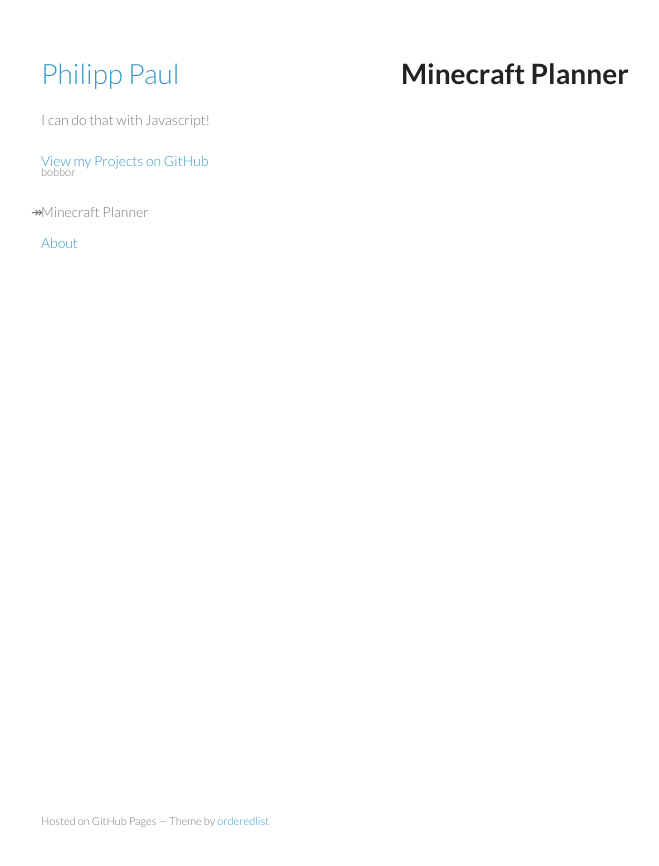
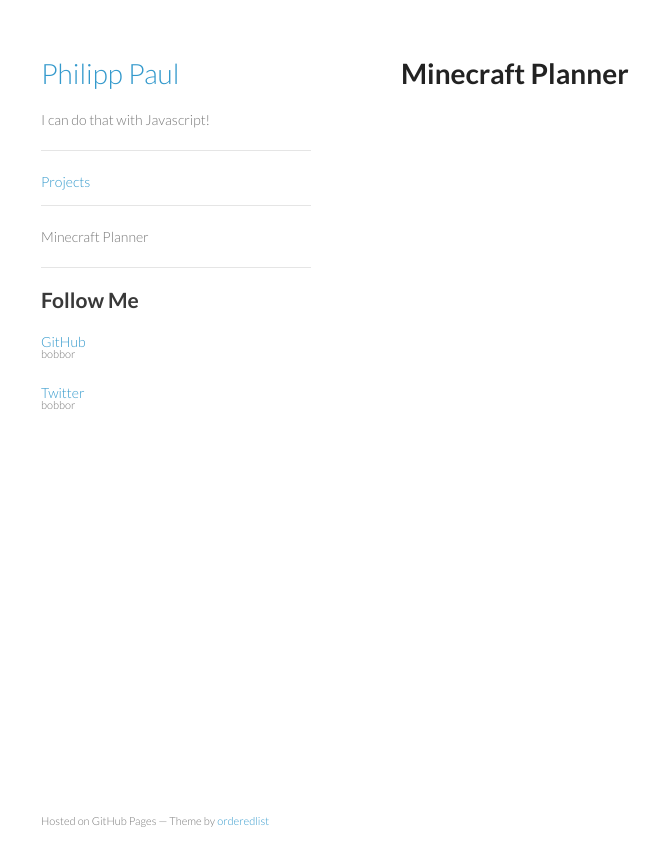
Before and after one commit to bobbor/bobbor.github.io, a Jekyll site: the page built from _posts/2014-02-06-welcome-to-jekyll.md, in a window 1280 px wide. Shown: the top 866 px of the page, without its empty margins (169-828 px from the left). Built offline with Jekyll 4.4.1, drawn with Linux system fonts in a browser that asks for light colours; Markdown is read by kramdown in place of the engine named in the settings.

Commit message:
navigation

```diff
--- a/_includes/head.html
+++ b/_includes/head.html
@@ -3,7 +3,7 @@
 <head>
     <meta charset="utf-8">
     <meta http-equiv="X-UA-Compatible" content="chrome=1">
-    <title>{{page.title}}</title>
+    <title>Philipp Paul {{page.title}}</title>
 
     <link rel="stylesheet" href="{{ site.baseurl }}css/styles.css">
     <link rel="stylesheet" href="{{ site.baseurl }}css/pygment_trac.css">
--- a/_includes/header.html
+++ b/_includes/header.html
@@ -1,6 +1,16 @@
 <header>
     <h1><a href="{{ site.baseurl }}">Philipp Paul</a></h1>
     <p>I can do that with Javascript!</p>
-    <p class="view"><a href="http://github.com/bobbor">View my Projects on GitHub <small>bobbor</small></a></p>
     {% include nav.html %}
+    <h2>Follow Me</h2>
+    <p class="view">
+        <a href="http://github.com/bobbor">
+            GitHub <small>bobbor</small>
+        </a>
+    </p>
+    <p class="view">
+        <a href="http://twitter.com/bobbor">
+            Twitter <small>bobbor</small>
+        </a>
+    </p>
 </header>
--- a/_includes/nav.html
+++ b/_includes/nav.html
@@ -1,26 +1,27 @@
-<nav>
-<ul>
+<hr/>
+{% for p in site.pages %}
+    {% if p.title != "Home" %}
+    <p class="view">
+        {% if p.url == page.url %}
+        <span>{{ p.title }}<small>{{ p.desc }}</small></span>
+        {% else %}
+        <a href="{{ p.url }}">{{ p.title }}<small>{{ p.desc }}</small></a>
+        {% endif %}
+    </p>
+    {% endif %}
+{% endfor %}
+<hr/>
+{% if site.posts %}
     {% for p in site.posts %}
         {% if p.title != "Home" %}
-    <li>
+        <p class="view">
             {% if p.url == page.url %}
                <span>{{ p.title }}</span>
             {% else %}
-        <a href="{{ p.url }}">{{ p.title }}</a>
+            <a href="{{ p.url }}">{{ p.title }}<small>{{ p.desc }}</small></a>
             {% endif %}
-    </li>
+        </p>
         {% endif %}
     {% endfor %}
-    {% for p in site.pages %}
-    {% if p.title != "Home" %}
-    <li>
-        {% if p.url == page.url %}
-        <span>{{ p.title }}</span>
-        {% else %}
-        <a href="{{ p.url }}">{{ p.title }}</a>
 {% endif %}
-    </li>
-    {% endif %}
-    {% endfor %}
-</ul>
-</nav>
+<hr/>
--- a/css/styles.css
+++ b/css/styles.css
@@ -42,6 +42,7 @@
   color:#069;
 }
 
+span small,
 a small {
   font-size:11px;
   color:#777;
```
Also changed, not shown: _posts/2014-02-06-welcome-to-jekyll.md (+1 -0 lines), about/index.md (deleted, +0 -7 lines), index.md (+1 -0 lines), projects.md (added, +12 -0 lines), 5 other files. Lines whose indentation alone changed are shown as unchanged.
